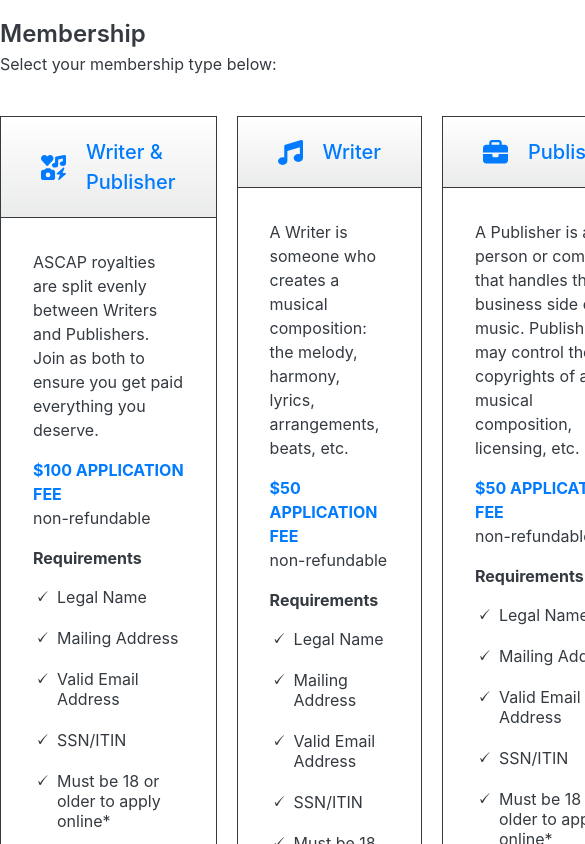
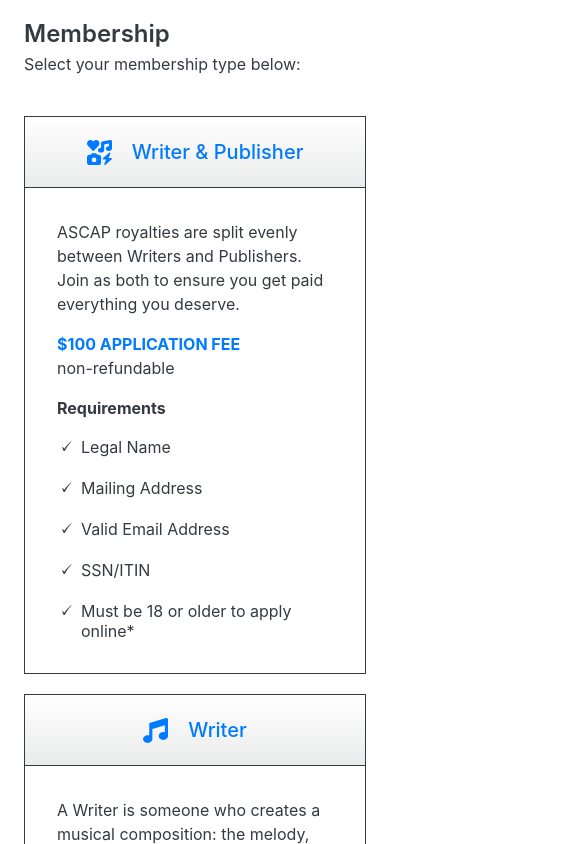
Before and after one commit to StaffOfHades/ascap-code-challenge, a Vue app: page / in a window 390 px wide. Shown: the top 844 px of the page, 585 px wide, since content can reach past the window. Built offline with nearby package versions, Linux system fonts and the light colour scheme.

Commit message:
Add CSS media queries to improve mobile responsiveness

```diff
--- a/src/App.vue
+++ b/src/App.vue
@@ -195,6 +195,12 @@
 </template>
 
 <style module lang="scss">
+  $breakpoint-lg: 992px;
+  $breakpoint-md: 768px;
+  $breakpoint-sm: 576px;
+  $breakpoint-xl: 1200px;
+  $breakpoint-xs: 0;
+
   .button {
     background-color: var(--white);
     border: 1px solid var(--gray);
@@ -244,7 +250,7 @@
   }
 
   .cards {
-    column-gap: 1.25rem;
+    gap: 1.25rem;
     display: flex;
     flex-direction: row;
     margin-bottom: 2.5rem;
@@ -252,7 +258,31 @@
 
   .content {
     margin: 1rem auto;
-    max-width: 1080px;
+  }
+
+  @media (min-width: $breakpoint-xl) {
+    .content {
+      max-width: 1080px;
+    }
+  }
+
+  @media (max-width: $breakpoint-xl - 1px) and (min-width: $breakpoint-lg) {
+    .content {
+      max-width: 1080px;
+      padding: 0 1.5rem;
+    }
+  }
+
+  @media (max-width: $breakpoint-lg - 1px) {
+    .content {
+      margin-bottom: 1.5rem;
+      max-width: $breakpoint-sm;
+      padding: 0 1.5rem;
+    }
+
+    .cards {
+      flex-flow: column wrap;
+    }
   }
 
   p.error {
--- a/src/assets/base.scss
+++ b/src/assets/base.scss
@@ -1,3 +1,9 @@
+$breakpoint-lg: 992px;
+$breakpoint-md: 768px;
+$breakpoint-sm: 576px;
+$breakpoint-xl: 1200px;
+$breakpoint-xs: 0;
+
 :root {
   /* font */
   --font-family-monospace: sfmono-regular, menlo, monaco, consolas,
@@ -7,11 +13,11 @@
     'Segoe UI Emoji', 'Segoe UI Symbol';
 
   /* breakpoints */
-  --breakpoint-lg: 992px;
-  --breakpoint-md: 768px;
-  --breakpoint-sm: 576px;
-  --breakpoint-xl: 1200px;
-  --breakpoint-xs: 0;
+  --breakpoint-lg: $breakpoint-lg;
+  --breakpoint-md: $breakpoint-md;
+  --breakpoint-sm: $breakpoint-sm;
+  --breakpoint-xl: $breakpoint-xl;
+  --breakpoint-xs: $breakpoint-xs;
 
   /* base rgb colors */
   --black-rgb: 33 37 41;
@@ -60,7 +66,7 @@
   font-family: sans-serif;
 }
 
-@media (min-width: 540px) {
+@media (min-width: $breakpoint-sm) {
   html {
     font-size: 16px;
   }
--- a/src/components/MembershipCard/MembershipCard.module.scss
+++ b/src/components/MembershipCard/MembershipCard.module.scss
@@ -1,3 +1,9 @@
+$breakpoint-lg: 992px;
+$breakpoint-md: 768px;
+$breakpoint-sm: 576px;
+$breakpoint-xl: 1200px;
+$breakpoint-xs: 0;
+
 .card {
   border: 1px solid var(--gray-dark);
   background-color: var(--white);
@@ -125,3 +131,15 @@
     }
   }
 }
+
+@media (max-width: $breakpoint-lg - 1px) {
+  .card ul {
+    display: flex;
+    flex-flow: row wrap;
+
+    li {
+      min-width: 196px;
+      flex: 1;
+    }
+  }
+}
```
